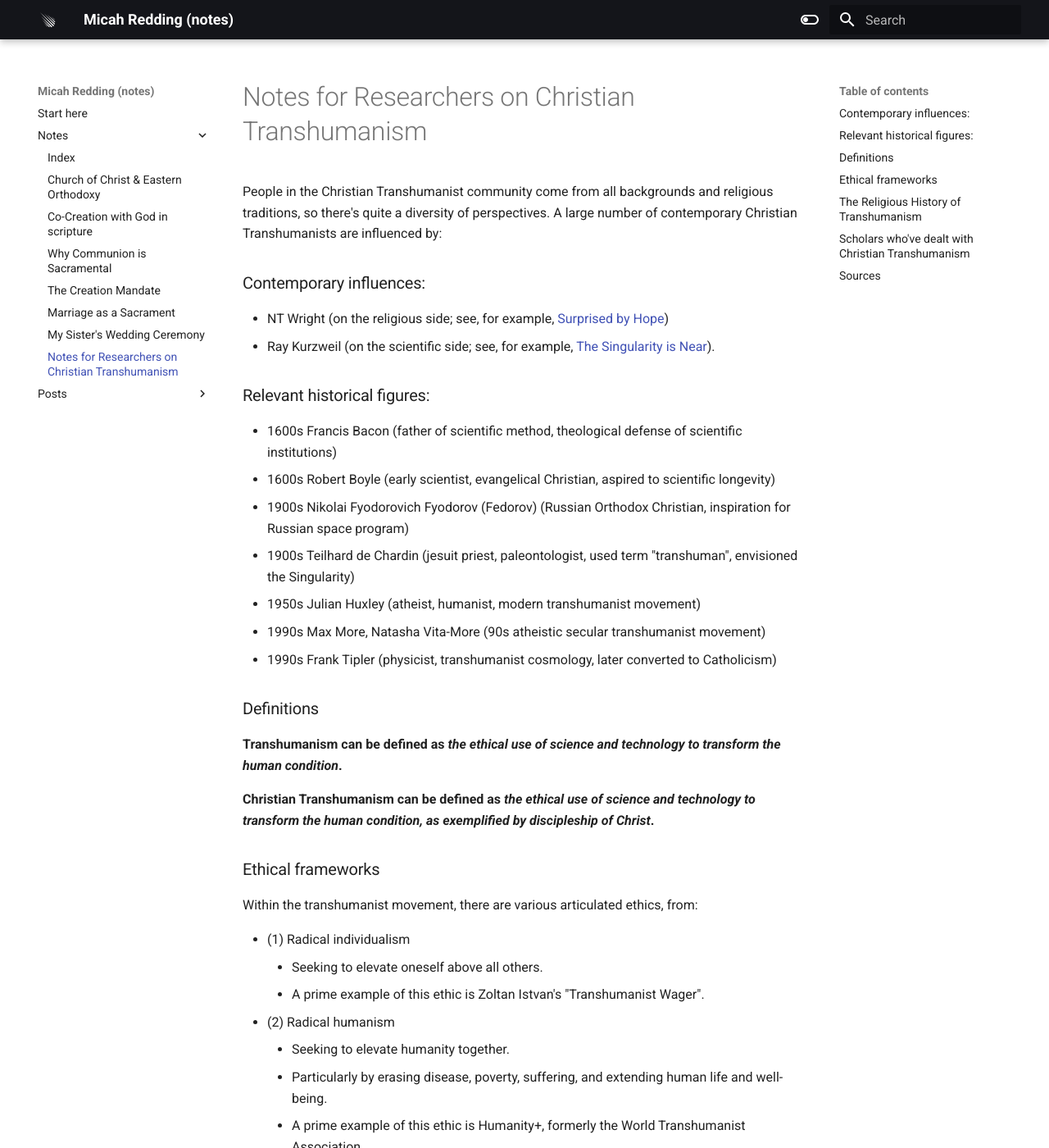
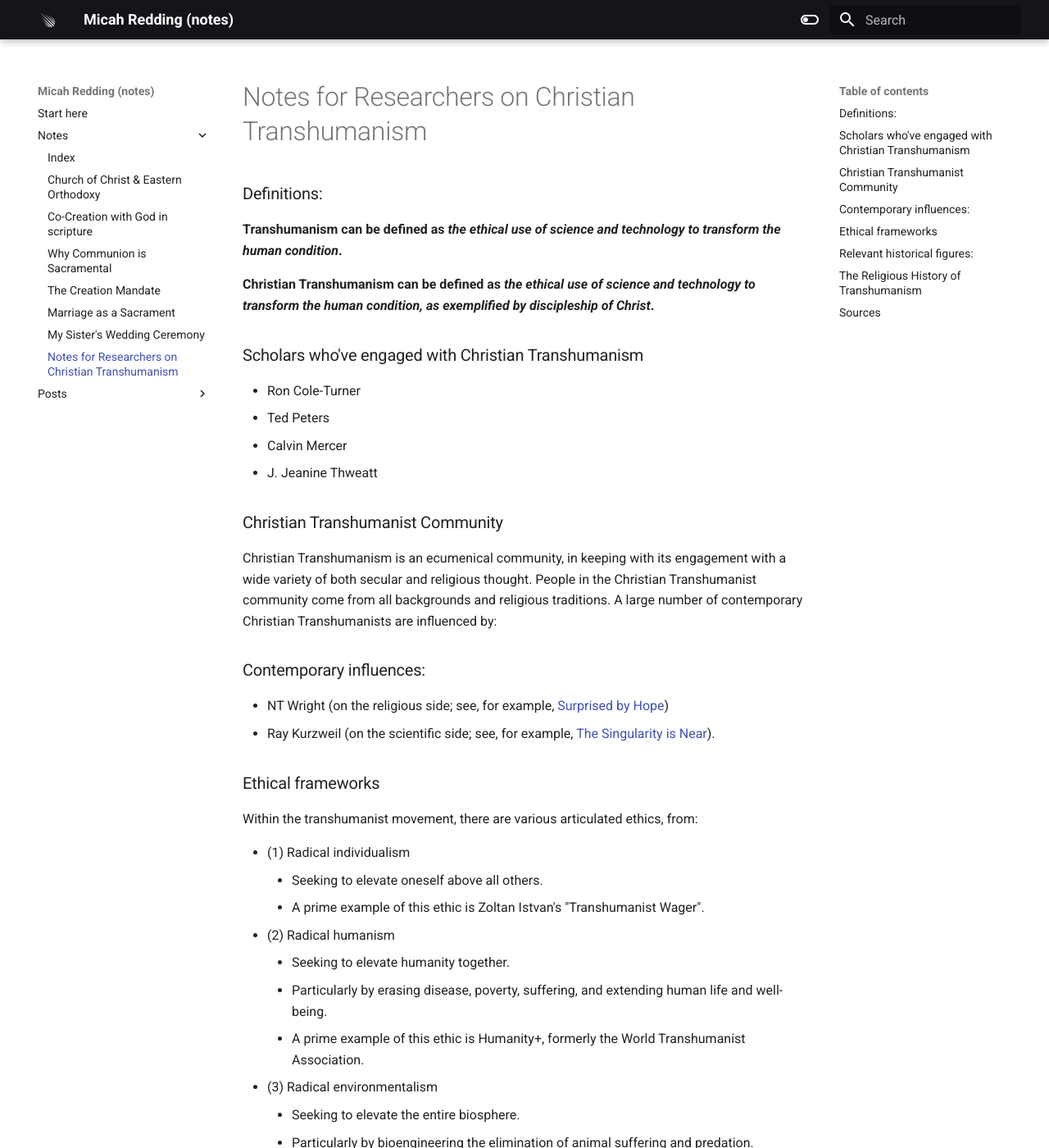
Before and after one commit to micahredding/notes, an MkDocs documentation site: the page built from docs/notes/Notes for Researchers on Christian Transhumanism.md, in a window 1280 px wide and 1400 px high. Shown: the whole window at 82% size. Built offline with MkDocs 1.6.1 and Material for MkDocs 9.7.7, drawn with Linux system fonts in a browser that asks for light colours; some of the changed text lies outside the part shown.

Commit message:
20231008172601

```diff
--- a/docs/notes/Notes for Researchers on Christian Transhumanism.md
+++ b/docs/notes/Notes for Researchers on Christian Transhumanism.md
@@ -1,22 +1,20 @@
-People in the Christian Transhumanist community come from all backgrounds and religious traditions, so there's quite a diversity of perspectives. A large number of contemporary Christian Transhumanists are influenced by:
+### Definitions:
+**Transhumanism can be defined as *the ethical use of science and technology to transform the human condition*.**
+
+**Christian Transhumanism can be defined as *the ethical use of science and technology to transform the human condition, as exemplified by discipleship of Christ*.**
+
+### Scholars who've engaged with Christian Transhumanism
+- Ron Cole-Turner
+- Ted Peters
+- Calvin Mercer
+- J. Jeanine Thweatt
+
+### Christian Transhumanist Community
+Christian Transhumanism is an ecumenical community, in keeping with its engagement with a wide variety of both secular and religious thought. People in the Christian Transhumanist community come from all backgrounds and religious traditions. A large number of contemporary Christian Transhumanists are influenced by:
 
 ### Contemporary influences:
 - NT Wright (on the religious side; see, for example, [Surprised by Hope](https://amzn.to/3LOJUHl))
 - Ray Kurzweil (on the scientific side; see, for example, [The Singularity is Near](https://amzn.to/3LSGaVd)).
-
-### Relevant historical figures:
-- 1600s Francis Bacon (father of scientific method, theological defense of scientific institutions)
-- 1600s Robert Boyle (early scientist, evangelical Christian, aspired to scientific longevity)
-- 1900s Nikolai Fyodorovich Fyodorov (Fedorov) (Russian Orthodox Christian, inspiration for Russian space program)
-- 1900s Teilhard de Chardin (jesuit priest, paleontologist, used term "transhuman", envisioned the Singularity)
-- 1950s Julian Huxley (atheist, humanist, modern transhumanist movement)
-- 1990s Max More, Natasha Vita-More (90s atheistic secular transhumanist movement)
-- 1990s Frank Tipler (physicist, transhumanist cosmology, later converted to Catholicism)
-
-### Definitions
-**Transhumanism can be defined as *the ethical use of science and technology to transform the human condition*.**
-
-**Christian Transhumanism can be defined as *the ethical use of science and technology to transform the human condition, as exemplified by discipleship of Christ*.**
 
 ### Ethical frameworks
 Within the transhumanist movement, there are various articulated ethics, from:
@@ -41,6 +39,15 @@ In the above framework, Christian Transhumanism can thus be understood as:
     - Particularly by healing diseases, feeding the hungry, clothing the naked; by extending human life and well-being; by elevating people together in compassion and trust.
     - This can entail both technological advocacy, and ethical advocacy.
     - A prime example of this is the Christian Transhumanist Association, and the larger Christian Transhumanist community.
+
+### Relevant historical figures:
+- 1600s Francis Bacon (father of scientific method, theological defense of scientific institutions)
+- 1600s Robert Boyle (early scientist, evangelical Christian, aspired to scientific longevity)
+- 1900s Nikolai Fyodorovich Fyodorov (Fedorov) (Russian Orthodox Christian, inspiration for Russian space program)
+- 1900s Teilhard de Chardin (jesuit priest, paleontologist, used term "transhuman", envisioned the Singularity)
+- 1950s Julian Huxley (atheist, humanist, modern transhumanist movement)
+- 1990s Max More, Natasha Vita-More (90s atheistic secular transhumanist movement)
+- 1990s Frank Tipler (physicist, transhumanist cosmology, later converted to Catholicism)
 
 ### The Religious History of Transhumanism
 
@@ -82,12 +89,6 @@ Tipler's vision also inspired a number of young Christian Transhumanists, who wo
 
 Tipler himself eventually converted to Catholicism, and is a staunch Christian Transhumanist.
 
-### Scholars who've dealt with Christian Transhumanism
-- Ron Cole-Turner
-- Ted Peters
-- Calvin Mercer
-- J. Jeanine Thweatt
-
 ### Sources
 - [The History of ‘Transhumanism’](https://doi.org/10.1093/notesj/gjv080)
 - https://www.theverge.com/a/transhumanism-2015/history-of-transhumanism
```
